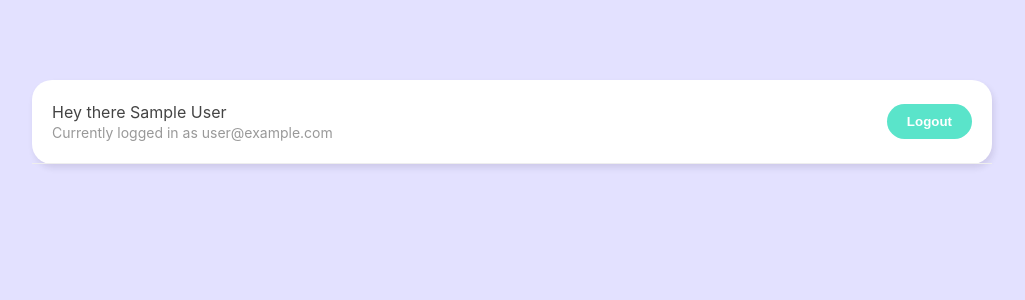
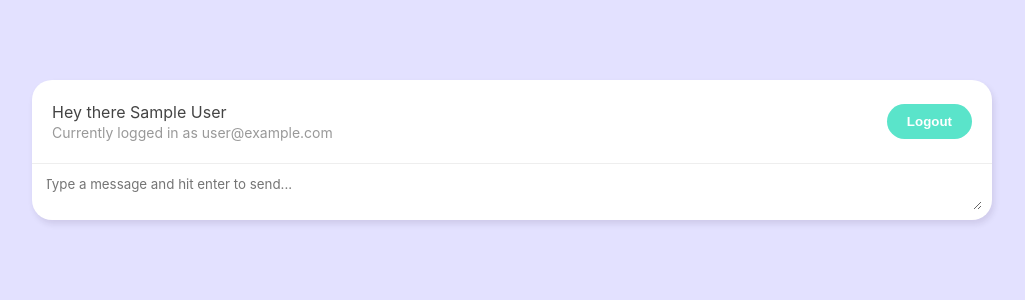
Before and after one commit to jhnnyk/live-chat, a Vue app: page /chatroom in a window 1280 px wide. Shown: the top 300 px of the page, without its empty margins (128-1153 px from the left). Built offline with nearby package versions, Linux system fonts and the light colour scheme; no server answers; sample sign-in values are in the browser's storage.

Commit message:
NewChatForm

```diff
--- /dev/null
+++ b/src/components/NewChatForm.vue
@@ -0,0 +1,45 @@
+<script setup>
+import getUser from '@/composables/getUser'
+import { timestamp } from '@/firebase/config'
+
+const message = defineModel('message')
+const { user } = getUser()
+
+const handleSubmit = async () => {
+  const chat = {
+    name: user.value.displayName,
+    message: message.value,
+    createdAt: timestamp
+  }
+
+  console.log(chat)
+  message.value = ''
+}
+</script>
+
+<template>
+  <form>
+    <textarea
+      placeholder="Type a message and hit enter to send..."
+      v-model="message"
+      @keypress.enter.prevent="handleSubmit"
+    ></textarea>
+  </form>
+</template>
+
+<style scoped>
+form {
+  margin: 10px;
+}
+
+textarea {
+  width: 100%;
+  max-width: 100%;
+  margin-bottom: 6px;
+  box-sizing: border-box;
+  border: 0;
+  border-radius: 20px;
+  font-family: inherit;
+  outline: none;
+}
+</style>
--- a/src/views/ChatroomView.vue
+++ b/src/views/ChatroomView.vue
@@ -1,6 +1,7 @@
 <script setup>
 import getUser from '@/composables/getUser'
 import NavBar from '../components/NavBar.vue'
+import NewChatForm from '@/components/NewChatForm.vue'
 import { useRouter } from 'vue-router'
 import { watch } from 'vue'
 
@@ -17,5 +18,6 @@
 <template>
   <div class="container">
     <NavBar />
+    <NewChatForm />
   </div>
 </template>
```
